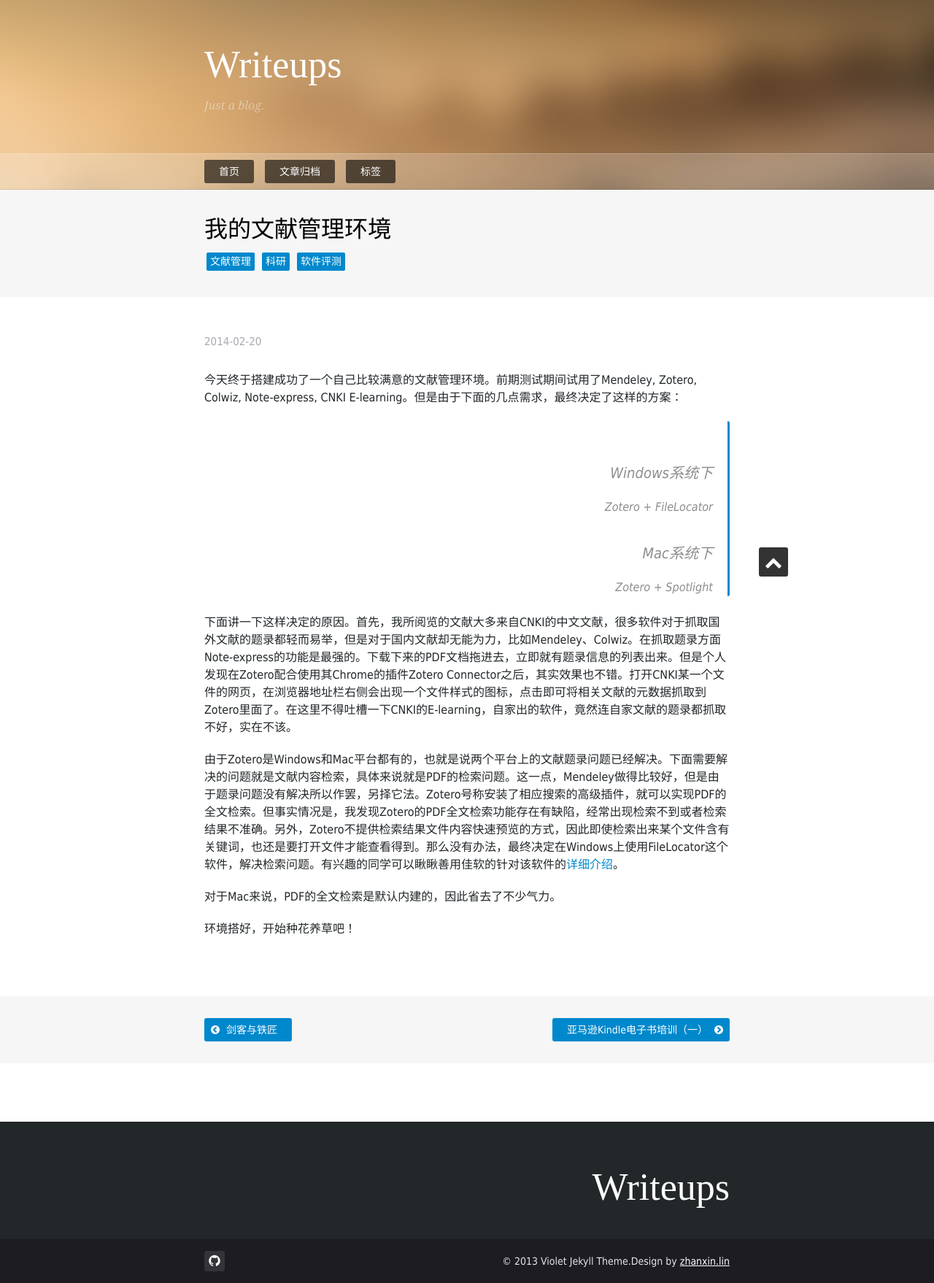
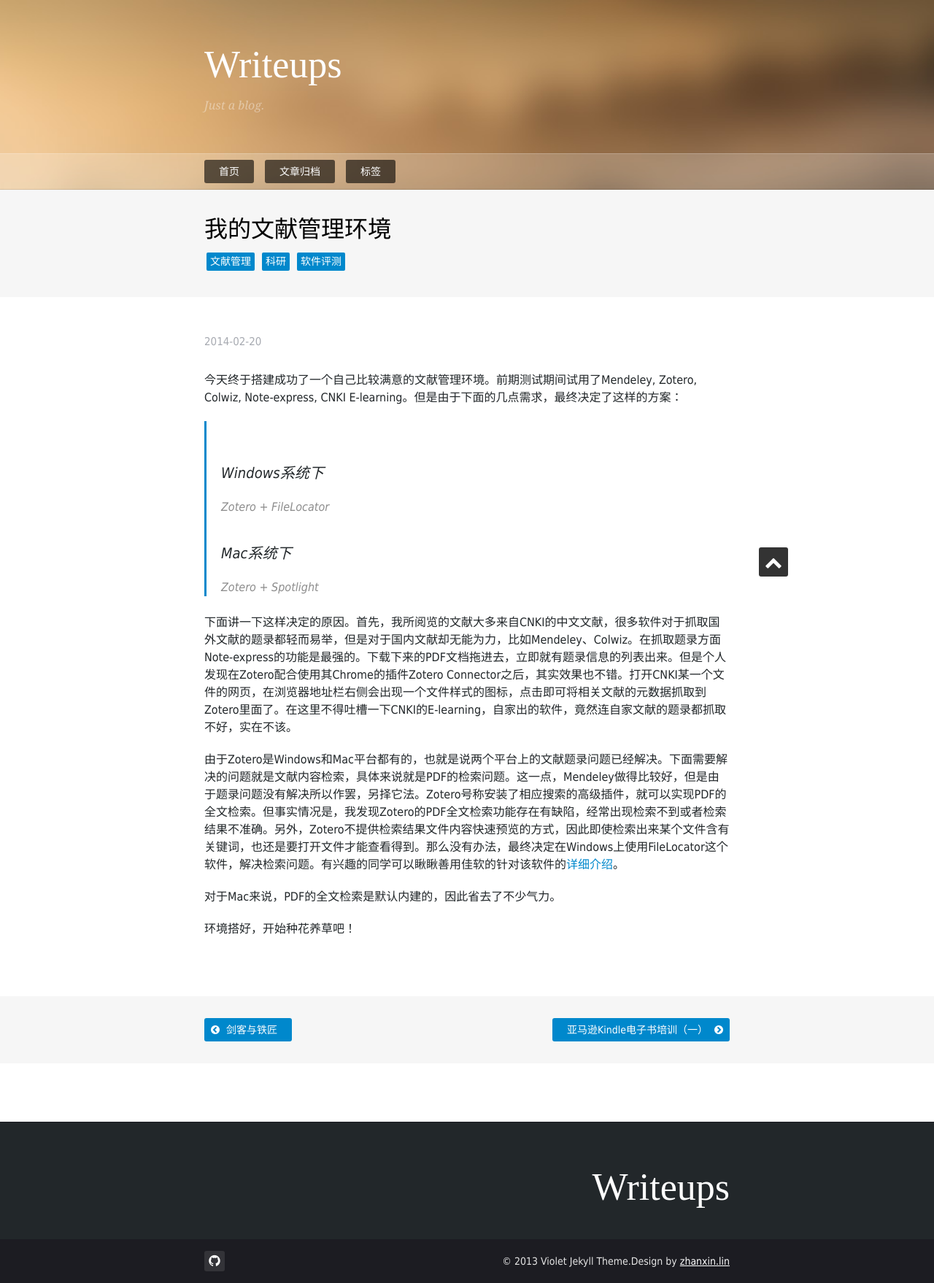
Before and after one commit to fantaghiro/fantaghiro.github.io, a Jekyll site: the page built from _posts/2014-02-20-Reference-Management.markdown, in a window 1280 px wide. Shown: the whole page at 73% size. Built offline with Jekyll 4.4.1, drawn with Linux system fonts in a browser that asks for light colours; nearby versions of some CDN libraries; some web fonts are replaced.

Commit message:
blockquote style changed

```diff
--- a/themes/violet/css/style.css
+++ b/themes/violet/css/style.css
@@ -483,10 +483,10 @@ a:hover {
 .main-article blockquote {
     padding: 20px 20px 0 20px;
     margin: 20px 0 24px;
-    border-right: 3px solid #0088cc;
+    border-left: 3px solid #0088cc;
     border-radius: 0 3px 3px 0;
-    text-align: right;
-    color: #8d8d8d;
+    text-align: left;
+    color: #22272A;
     font-style: italic;
 }
 .main-article blockquote p {
```
